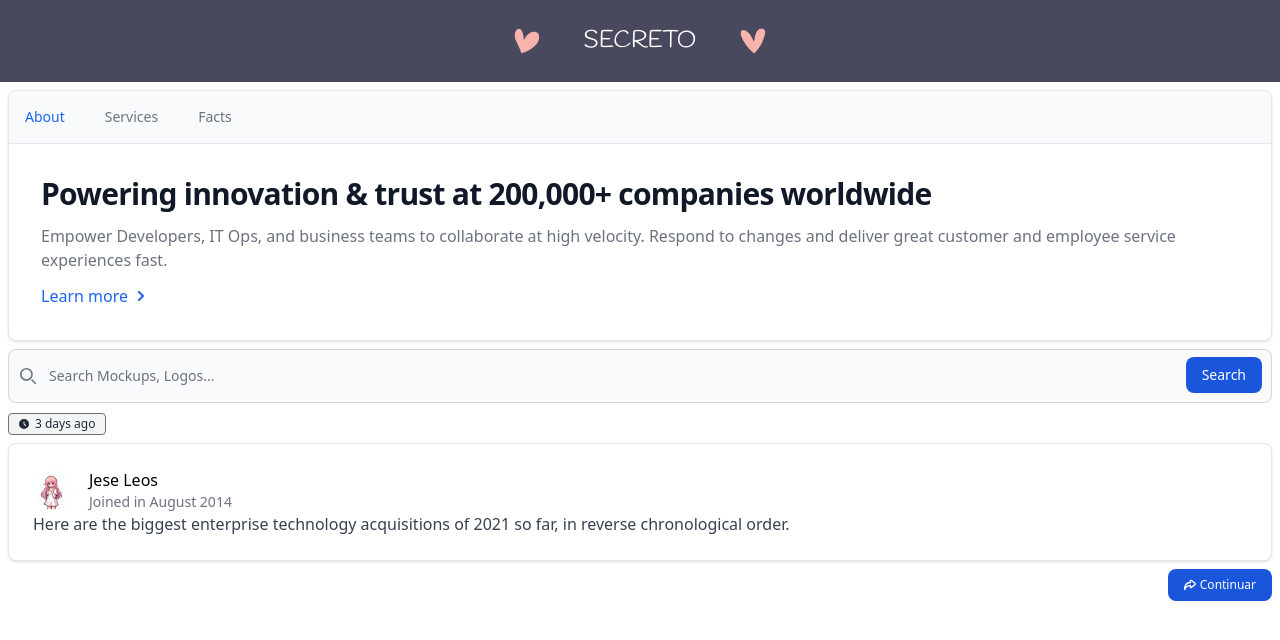
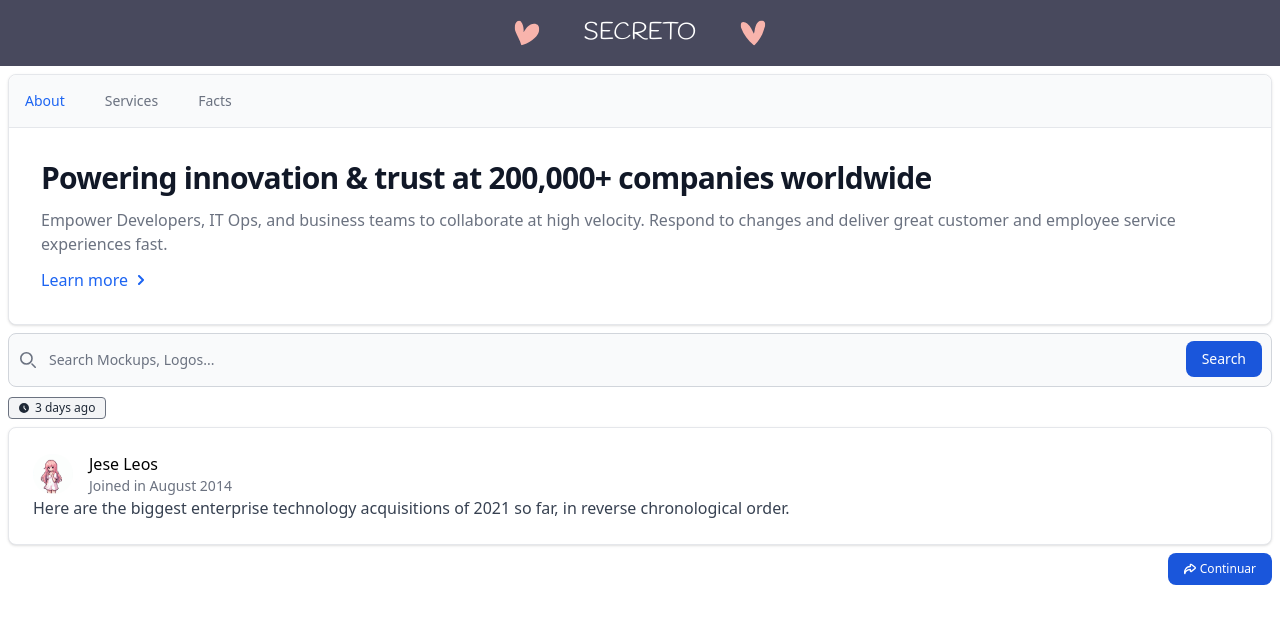
Before and after one commit to vumg-z/secret-flowbite, a website: page index.html in a window 1280 px wide. Drawn offline with Linux system fonts and the light colour scheme.

Commit message:
header reduced

```diff
--- a/index.html
+++ b/index.html
@@ -71,7 +71,7 @@
 </head>
 
 <body>
-  <nav class="custom-bg text-white p-4">
+  <nav class="custom-bg text-white p-2">
     <div class="flex justify-center items-center">
       <!-- Canvas for the first SVG -->
       <canvas id="canvas1" class="pulsating-svg" resize></canvas>
```
